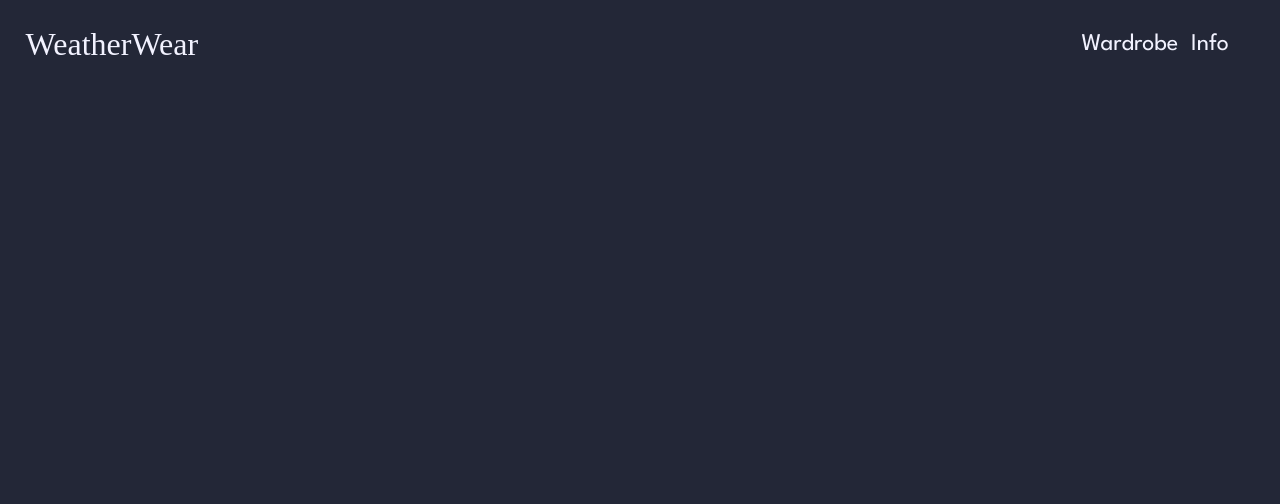
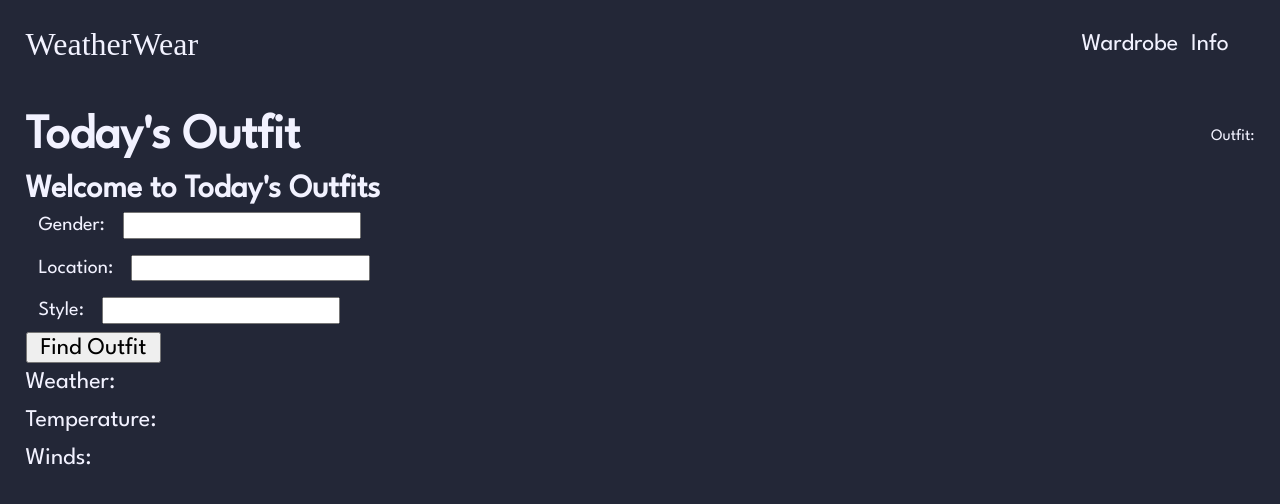
Before and after one commit to pollyliu1/WeatherWear, a Next.js app in the folder weather-wear/: page /wardrobe in a window 1280 px wide. Shown: the top 504 px of the page. Built offline with nearby package versions, Linux system fonts and the light colour scheme; a web font is replaced by a local one.

Commit message:
wardrobe page (half finished)

```diff
--- a/weather-wear/src/pages/wardrobe.js
+++ b/weather-wear/src/pages/wardrobe.js
@@ -1,7 +1,7 @@
 import Head from 'next/head'
 import Image from 'next/image'
 import { Inter } from '@next/font/google'
-import styles from '@/styles/Home.module.css'
+import styles from '@/styles/Wardrobe.module.css'
 
 const inter = Inter({ subsets: ['latin'] })
 
@@ -14,6 +14,39 @@ export default function Wardrobe() {
         <meta name="viewport" content="width=device-width, initial-scale=1" />
         <link rel="icon" href="/favicon.icon" />
       </Head>
+      <div className={styles.body}>
+        <div className={styles.sidebar}>
+          <h1 className={styles.title}>Today's Outfit</h1>
+          <h3 className={styles.intro}>Welcome to Today's Outfits</h3>
+          <form action='' method='GET' className={styles.form}>
+            <div className={styles.question}>
+              <label className={styles.label}>Gender: </label>
+              <input type='text' className={styles.input} id='gender' name='gender'></input>
+            </div>
+
+            <div className={styles.question}>
+              <label className={styles.label}>Location: </label>
+              <input type='text' className={styles.input} id='location' name='location'></input>
+            </div>
+
+            <div className={styles.question}>
+              <label className={styles.label}>Style: </label>
+              <input type='text' className={styles.input} id='style' name='style'></input>
+            </div>
+
+            <button className={styles.btn} type="submit">Find Outfit</button>
+          </form>
+
+          <p className={styles.weather}>Weather: </p>
+          <p className={styles.weather}>Temperature:</p>
+          <p className={styles.weather}>Winds:</p>
+        </div>
+
+        <div className='outfit'>
+          <img></img>
+          <p>Outfit:</p>
+        </div>
+      </div>
     </>
   )
 }
--- /dev/null
+++ b/weather-wear/src/styles/Wardrobe.module.css
@@ -0,0 +1,43 @@
+.body {
+    display: flex;
+    justify-content: space-between;
+    margin: 2vw;
+}
+
+.title {
+    font-size: 6vh;
+    margin-bottom: 2vh;
+}
+
+.intro {
+    font-size: 4vh;
+}
+
+.form {
+
+}
+
+.question {
+    padding-top: 1vh;
+    padding-bottom: 1vh;
+}
+
+.input, .label {
+    font-size: 2.5vh;
+    padding: 0.3vh;
+    padding-left: 1vw;
+    padding-right: 1vw;
+}
+
+.btn {
+    font-size: 3vh;
+    padding: 0.2vw;
+    padding-left: 1vw;
+    padding-right: 1vw;
+}
+
+.weather {
+    font-size: 3vh;
+    padding-top: 1vh;
+    padding-bottom: 1vh;
+}
```
